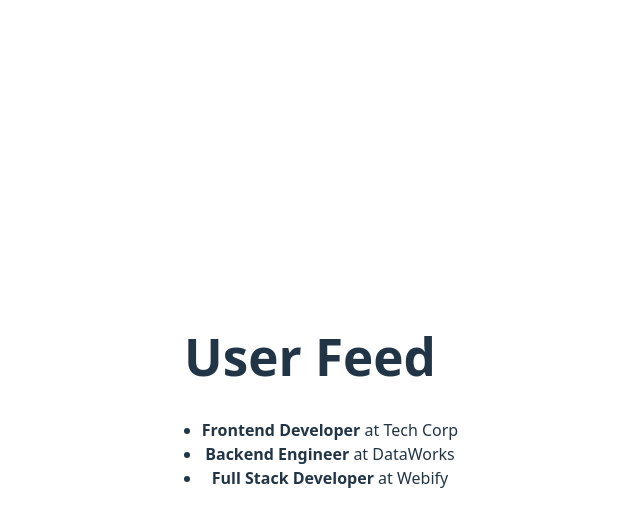
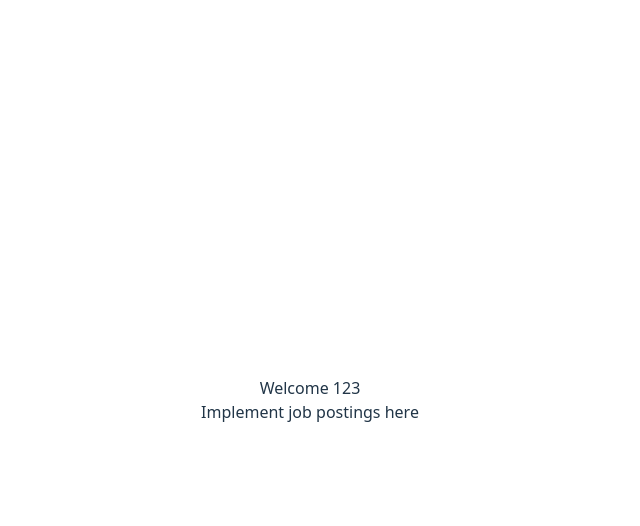
Before and after one commit to farhan888/ats-with-llm, a React (Vite) app in the folder frontend/: page / in a window 1280 px wide. Both pictures are taken after typing "Sample", "name@example.com", "Sample123" into the empty fields and a click on the button "Sign Up". Shown: the top 526 px of the page, without its empty margins (330-970 px from the left). Built offline with nearby package versions, Linux system fonts and the light colour scheme.

Commit message:
refactor: clean up UserFeed component and improve job postings simulation

```diff
--- a/frontend/src/userFeed/UserFeed.tsx
+++ b/frontend/src/userFeed/UserFeed.tsx
@@ -1,40 +1,32 @@
 import { useEffect, useState } from "react";
 
+
 function UserFeed() {
-    const userId = "123"
-    const [jobs, setJobs] = useState<{ id: string; title: string; company: string }[]>([])
-    const [loading, setLoading] = useState(true)
+    const userId = "123";
+    const [jobs, setJobs] = useState<{ id: string; title: string; company: string }[]>([]);
+    const [loading, setLoading] = useState(true);
 
     useEffect(() => {
-        // Simulate API call
         setLoading(true);
         setTimeout(() => {
-            // Simulated job postings for the user
             setJobs([
                 { id: "1", title: "Frontend Developer", company: "Tech Corp" },
                 { id: "2", title: "Backend Engineer", company: "DataWorks" },
                 { id: "3", title: "Full Stack Developer", company: "Webify" },
+                { id: "4", title: "DevOps Specialist", company: "Cloudify" },
+                { id: "5", title: "UI/UX Designer", company: "DesignHub" },
+                { id: "6", title: "QA Tester", company: "QualityFirst" },
             ]);
             setLoading(false);
-        }, 1000)
-    }, [userId])
+        }, 1000);
+    }, [userId]);
 
     return (
         <div>
-            <h1>User Feed</h1>
-            {loading ? (
-                <p>Loading job postings...</p>
-            ) : (
-                <ul>
-                    {jobs.map((job) => (
-                        <li key={job.id}>
-                            <strong>{job.title}</strong> at {job.company}
-                        </li>
-                    ))}
-                </ul>
-            )}
+            <div>Welcome {userId}</div>
+            <div>Implement job postings here</div>
         </div>
     );
 }
 
-export default UserFeed
+export default UserFeed;
```
